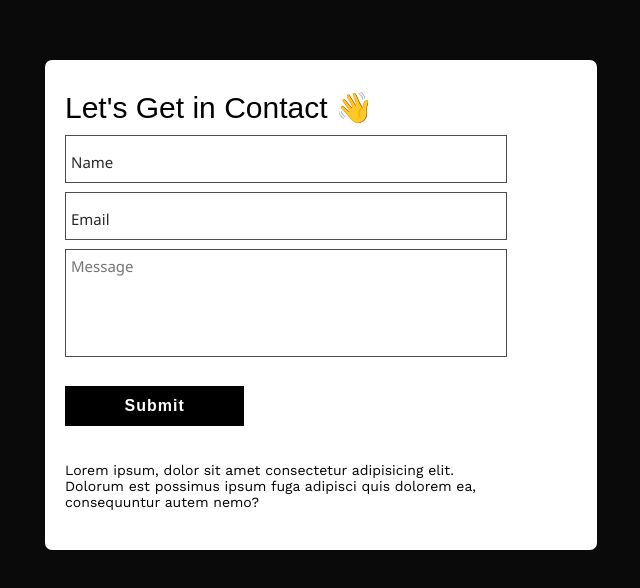
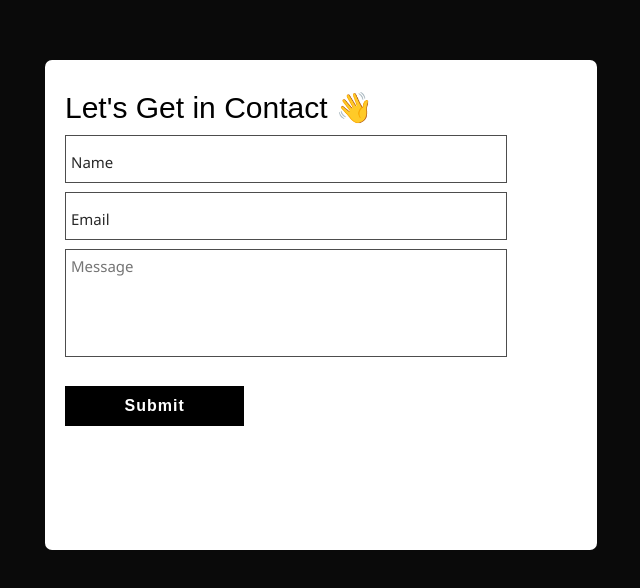
Before and after one commit to RkKhoaNNV/react-js-profile, a React (Create React App) app: page /contact in a window 1280 px wide. Shown: the part 120-708 px from the top of the page, without its empty margins (319-959 px from the left). Built offline with nearby package versions, Linux system fonts and the light colour scheme; some icons are missing; a web font is replaced by a local one.

Commit message:
fix: delete text
Signed-off-by: RkKhoaNNV <khoannv@rikkeisoft.com>

```diff
--- a/src/pages/Contact/Contact.jsx
+++ b/src/pages/Contact/Contact.jsx
@@ -159,11 +159,6 @@ const Contact = () => {
                 Submit
               </motion.button>
               <p className="error">{error}</p>
-              <p>
-                Lorem ipsum, dolor sit amet consectetur adipisicing elit.
-                Dolorum est possimus ipsum fuga adipisci quis dolorem ea,
-                consequuntur autem nemo?
-              </p>
             </form>
           </motion.div>
         </div>
```
